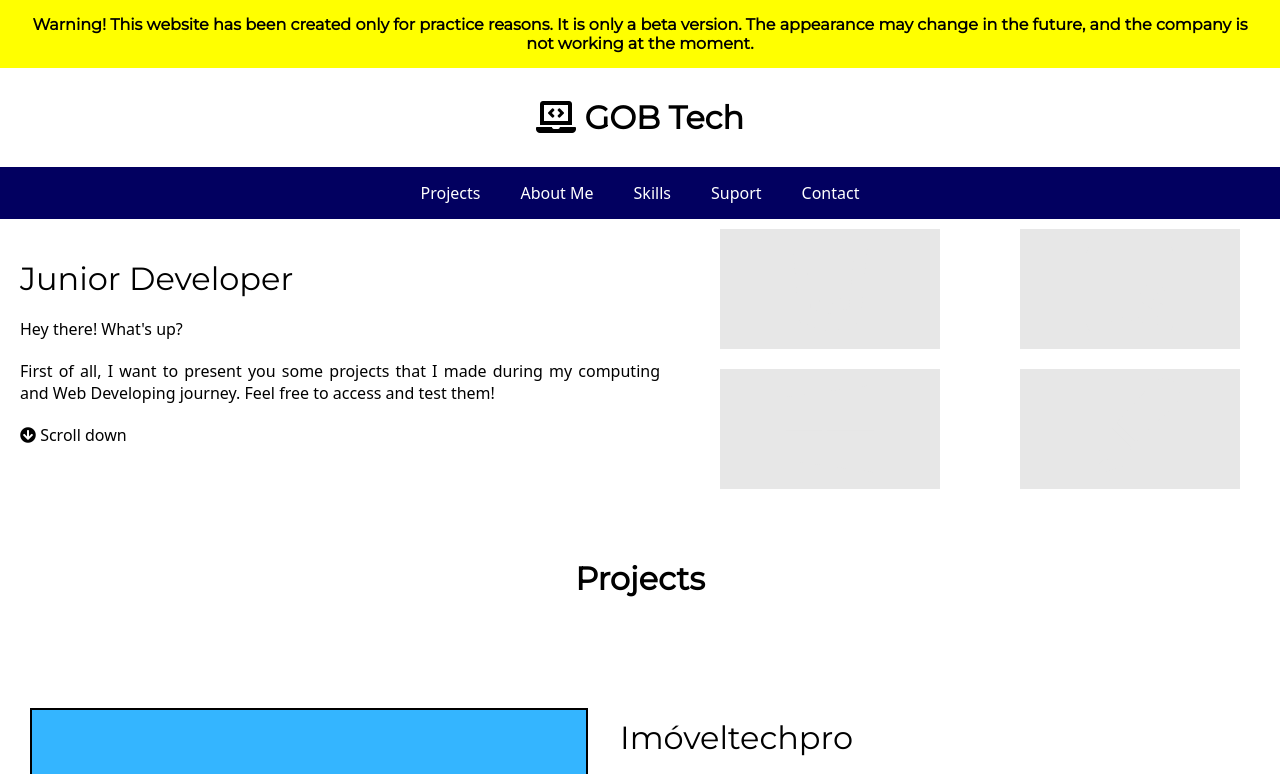
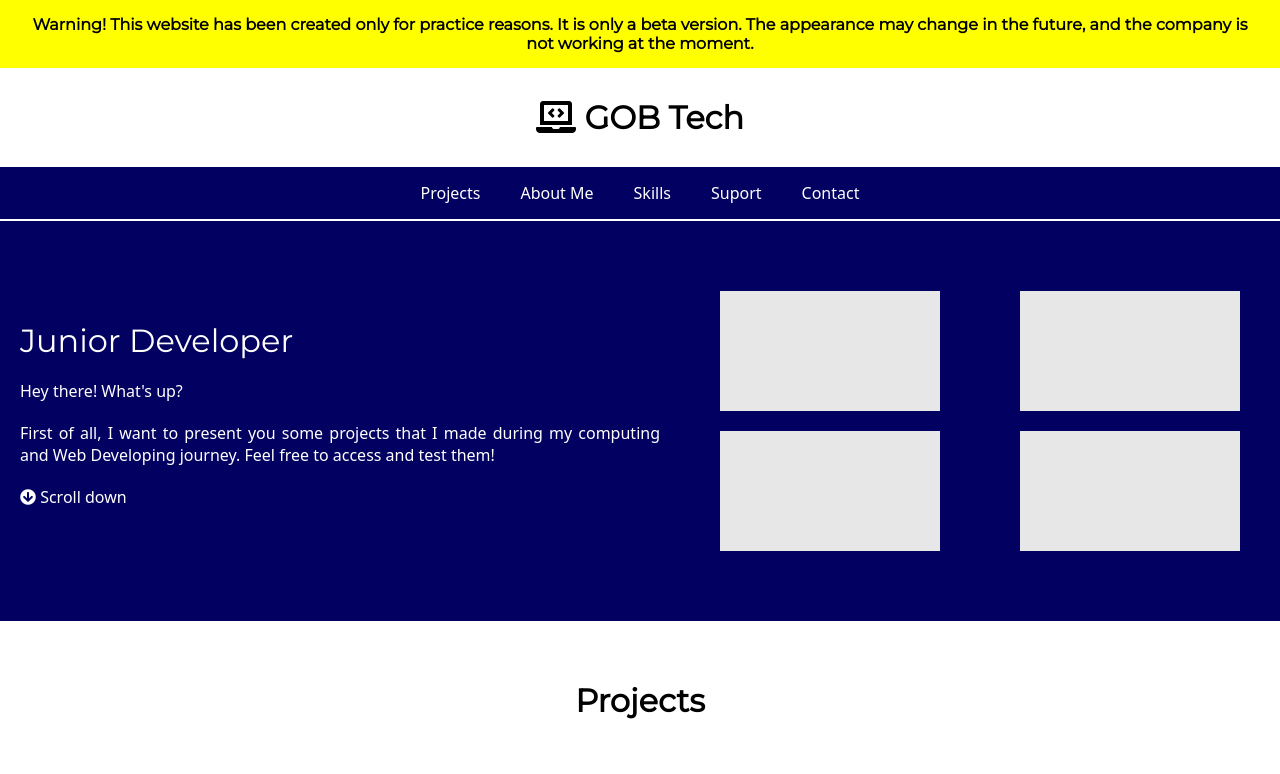
Before and after one commit to gobstech/gobstech.github.io, a plain HTML site: page portfolio.html in a window 1280 px wide. Shown: the top 774 px of the page. Drawn offline with Linux system fonts and the light colour scheme; a web font is replaced by a local one.

Commit message:
Update portfolio.css

```diff
--- a/portfolio.css
+++ b/portfolio.css
@@ -77,6 +77,13 @@ h1, h2 {
 .navbar a:hover {
     color: #020060;
     background-color: white;
+}
+
+#start {
+    border-top: 2px solid white;
+    padding: 60px 0px;
+    background-color: #020060;
+    color: white;
 }
 
 .grid1 {
@@ -308,7 +315,7 @@ form {
     margin: 10px 0px;
 }
 
-input.nome, input.email, input.telefone {
+input.nome, input.email {
     margin: 5px 0px;
     padding: 10px;
     width: 280px;
```
